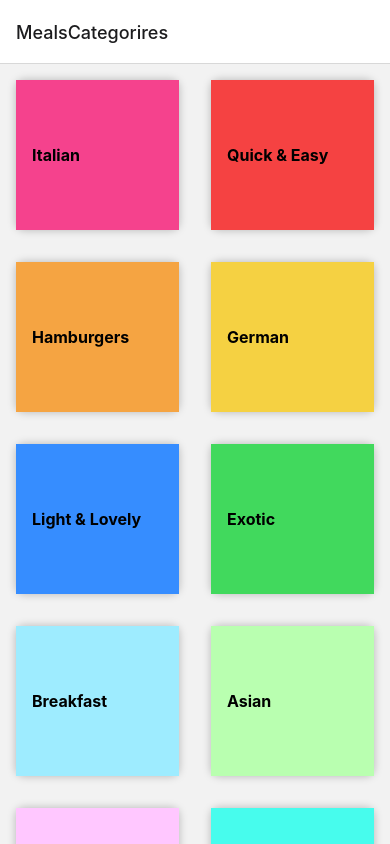
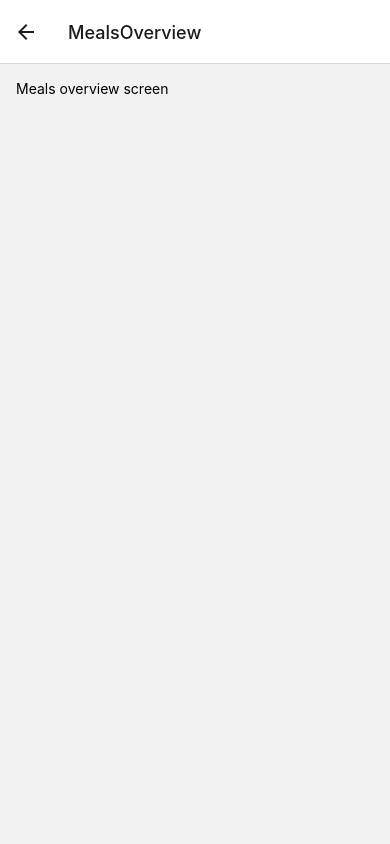
Before and after one commit to lprodrigo/06-rncourse, a React Native app: screen /MealsOverview in a window 390 px wide. Built offline with nearby package versions, Linux system fonts and the light colour scheme.

Commit message:
feat: add navigation between two screens

```diff
--- a/App.js
+++ b/App.js
@@ -5,6 +5,7 @@ import { NavigationContainer } from "@react-navigation/native";
 import { createNativeStackNavigator } from "@react-navigation/native-stack";
 
 import { StatusBar } from "expo-status-bar";
+import MealsOverviewScreen from "./screens/MealsOverviewScreen";
 
 const Stack = createNativeStackNavigator();
 
@@ -15,6 +16,7 @@ export default function App() {
       <NavigationContainer>
         <Stack.Navigator>
           <Stack.Screen name="MealsCategorires" component={CategoriesScreen} />
+          <Stack.Screen name="MealsOverview" component={MealsOverviewScreen} />
         </Stack.Navigator>
       </NavigationContainer>
     </>
--- a/components/CategoryGridTile.js
+++ b/components/CategoryGridTile.js
@@ -1,6 +1,6 @@
 import { StyleSheet, Pressable, Text, View, Platform } from "react-native";
 
-const CategoryGridTile = ({ title, color }) => {
+const CategoryGridTile = ({ title, color, onPress }) => {
   return (
     <View style={styles.gridItem}>
       <Pressable
@@ -9,6 +9,7 @@ const CategoryGridTile = ({ title, color }) => {
           pressed ? styles.buttonPressed : null,
         ]}
         android_ripple={{ color: "#ccc" }}
+        onPress={onPress}
       >
         <View style={[styles.innerContainer, { backgroundColor: color }]}>
           <Text style={styles.title}>{title}</Text>
--- a/screens/CategoriesScreen.js
+++ b/screens/CategoriesScreen.js
@@ -2,13 +2,20 @@ import { FlatList } from "react-native";
 import { CATEGORIES } from "../data/dummy-data";
 import CategoryGridTile from "../components/CategoryGridTile";
 
-const renderCategoryItem = (itemData) => {
-  return (
-    <CategoryGridTile title={itemData.item.title} color={itemData.item.color} />
-  );
-};
+const CategoriesScreen = ({ navigation }) => {
+  const renderCategoryItem = (itemData) => {
+    const pressHandler = () => {
+      navigation.navigate("MealsOverview");
+    };
 
-const CategoriesScreen = () => {
+    return (
+      <CategoryGridTile
+        title={itemData.item.title}
+        color={itemData.item.color}
+        onPress={pressHandler}
+      />
+    );
+  };
   return (
     <FlatList
       data={CATEGORIES}
--- /dev/null
+++ b/screens/MealsOverviewScreen.js
@@ -0,0 +1,16 @@
+import { View } from "react-native";
+import { MEALS } from "../data/dummy-data";
+import { StyleSheet } from "react-native";
+import { Text } from "react-native";
+
+const MealsOverviewScreen = () => {
+  return (
+    <View style={styles.container}>
+      <Text>Meals overview screen</Text>
+    </View>
+  );
+};
+
+const styles = StyleSheet.create({ container: { flex: 1, padding: 16 } });
+
+export default MealsOverviewScreen;
```
